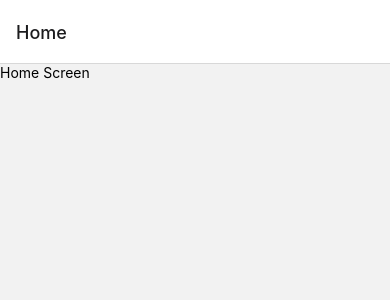
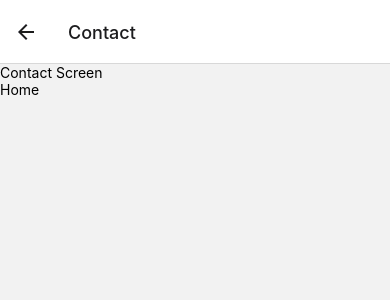
Before and after one commit to CaioCicca/boilerplate_atualizado, a React Native app: screen /Contact in a window 390 px wide. Before the commit this address had no page. Shown: the top 300 px of the page. Built offline with nearby package versions, Linux system fonts and the light colour scheme.

Commit message:
feat: navigation on screens

```diff
--- a/src/routes/stack.routes.jsx
+++ b/src/routes/stack.routes.jsx
@@ -1,7 +1,7 @@
 import { createNativeStackNavigator } from "@react-navigation/native-stack";
 
 import Home from "../screens/Home"
-import Contato from "../screens/Contact"
+import Contact from "../screens/Contact"
 
 const Stack =  createNativeStackNavigator()
 
@@ -9,6 +9,7 @@ const StackRoutes = () => {
     return(
         <Stack.Navigator>
             <Stack.Screen name="Home" component={Home}/>
+            <Stack.Screen name="Contact" component={Contact}/>
         </Stack.Navigator>
     );
 };
--- a/src/screens/Contact/index.jsx
+++ b/src/screens/Contact/index.jsx
@@ -1,9 +1,14 @@
-import { View, Text } from 'react-native'
+import { View, Text, TouchableOpacity } from 'react-native'
+import { useNavigation } from '@react-navigation/native'
 
 export default function Contact() {
+  const navigation = useNavigation();
   return (
     <View>
       <Text>Contact Screen</Text>
+      <TouchableOpacity onPress={() => navigation.navigate("Home")}>
+        <Text>Home</Text>
+      </TouchableOpacity>
     </View>
   )
 }
--- a/src/screens/Home/index.jsx
+++ b/src/screens/Home/index.jsx
@@ -1,9 +1,14 @@
-import { View, Text } from 'react-native'
+import { View, Text, TouchableOpacity } from 'react-native'
+import { useNavigation } from '@react-navigation/native'
 
 export default function Home() {
+  const navigation = useNavigation();
   return (
     <View>
       <Text>Home Screen</Text>
+      <TouchableOpacity onPress={() => navigation.navigate("Contact")}>
+        <Text>Contact</Text>
+      </TouchableOpacity>
     </View>
   )
 }
```
